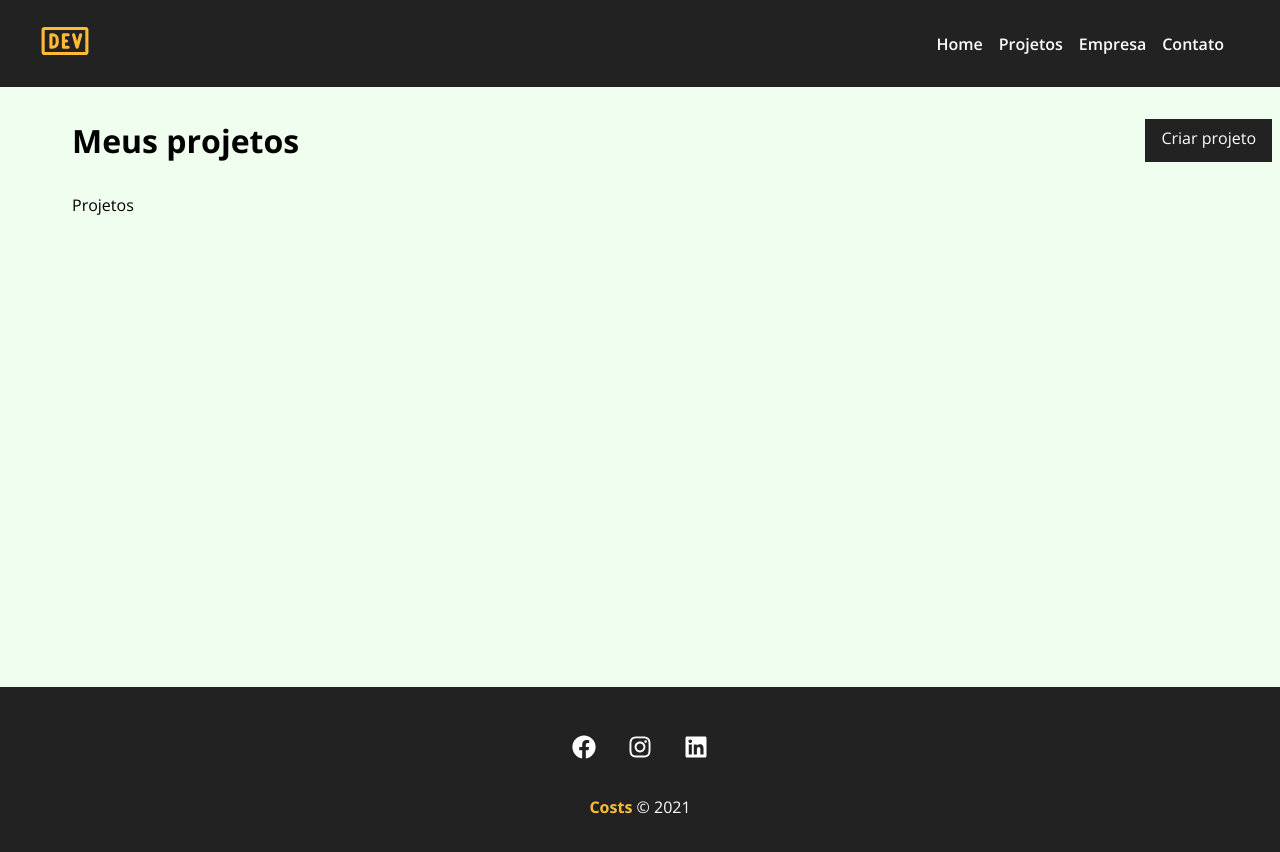
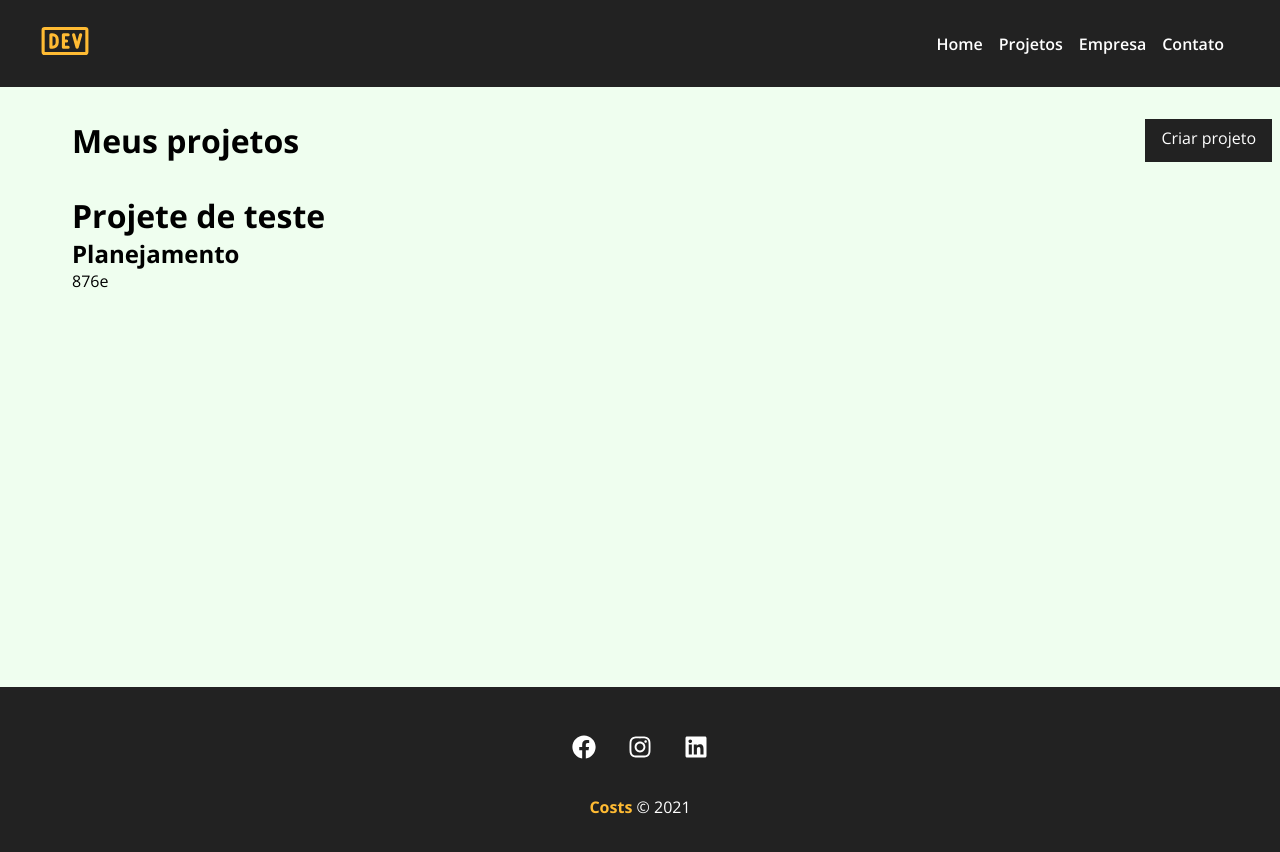
Before and after one commit to Felipe-Monte/project-costs-react, a React (Create React App) app: page /projects in a window 1280 px wide. Shown: the top 852 px of the page. Built offline with nearby package versions, Linux system fonts and the light colour scheme; data requests are answered from the project's data file.

Commit message:
continue project

```diff
--- a/db.json
+++ b/db.json
@@ -1,6 +1,16 @@
 {
   "projects": [
-
+    {
+      "id": "876e",
+      "name": "Projete de teste",
+      "budget": "5000",
+      "category": {
+        "id": "4",
+        "name": "Planejamento"
+      },
+      "cost": 0,
+      "services": []
+    }
   ],
   "categories": [
     {
--- a/src/components/pages/Projects.js
+++ b/src/components/pages/Projects.js
@@ -1,3 +1,4 @@
+import { useState, useEffect } from "react";
 import { useLocation } from "react-router-dom";
 
 import styles from "./Projects.module.css";
@@ -5,14 +6,33 @@ import styles from "./Projects.module.css";
 import LinkButton from "../layout/LinkButton";
 import Message from "../layout/Message";
 import Container from "../layout/Container";
+import ProjectCard from "../project/ProjectCard";
 
 function Projects() {
   const location = useLocation();
+
+  const [projects, setProjects] = useState([]);
 
   let message = "";
   if (location.state) {
     message = location.state.message;
   }
+
+  useEffect(() => {
+    fetch("http://localhost:5000/projects", {
+      method: "GET",
+      headers: {
+        "Content-Type": "application/json",
+      },
+    })
+
+      .then((resp) => resp.json())
+      .then((data) => {
+        console.log(data)
+        setProjects(data)
+      })
+      .catch((err) => console.log(err));
+  }, []);
 
   return (
     <div className={styles.project_container}>
@@ -22,7 +42,17 @@ function Projects() {
       </div>
       {message && <Message msg={message} type="success" />}
       <Container customClass="start">
-        <p>Projetos</p>
+        {
+          projects.length > 0 &&
+            projects.map((project) => (
+              <ProjectCard
+                key={project.id}
+                id={project.id}
+                name={project.name}
+                budget={project.budget}
+                category={project.category.name}
+              />
+          ))}
       </Container>
     </div>
   );
--- /dev/null
+++ b/src/components/project/ProjectCard.js
@@ -0,0 +1,15 @@
+import styles from './ProjectCard.module.css'
+
+import {BsPencil, BsFillTrashFill} from 'react-icons/bs'
+
+function ProjectCard({id, name, budget, category, handleRemove}){
+  return(
+    <div>
+      <h1>{name}</h1>
+      <h2>{category}</h2>
+      <p>{id}</p>
+    </div>
+  )
+}
+
+export default ProjectCard
```
Also changed, not shown: src/components/project/ProjectCard.module.css (added).
